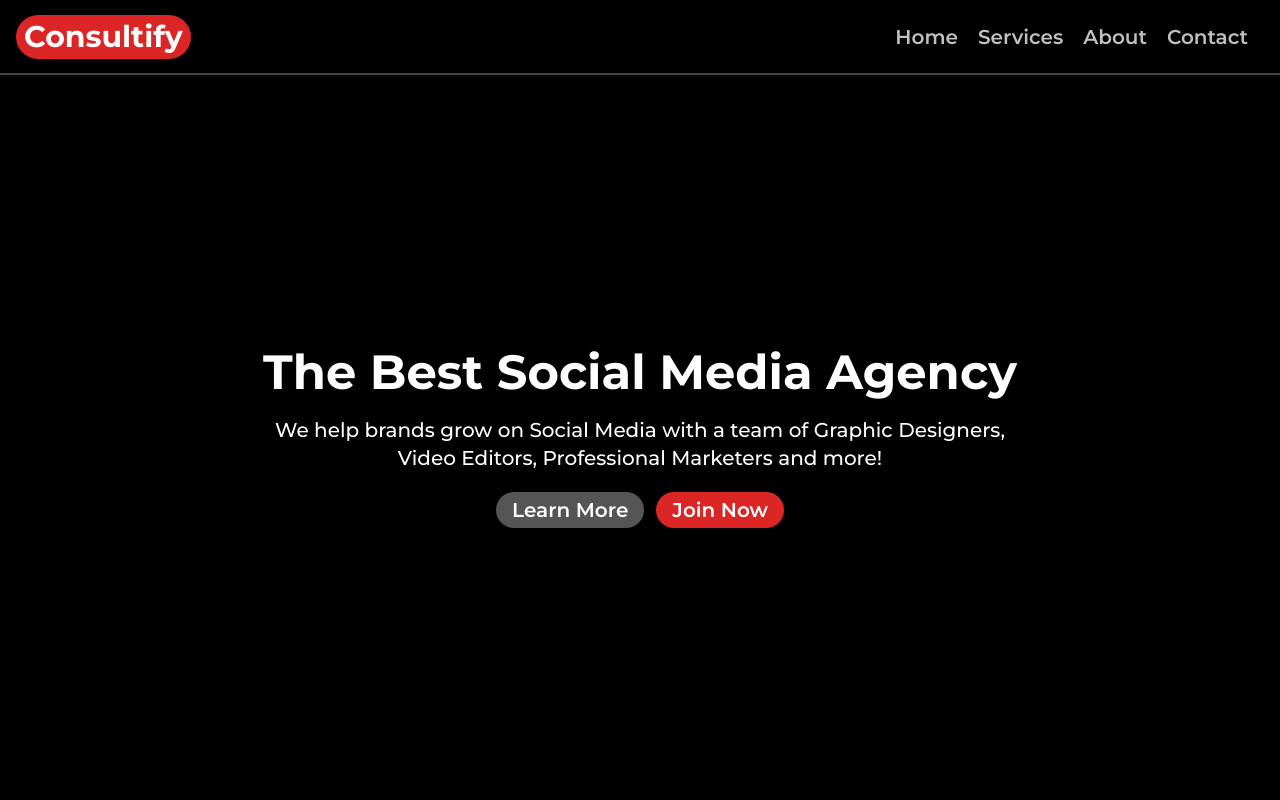
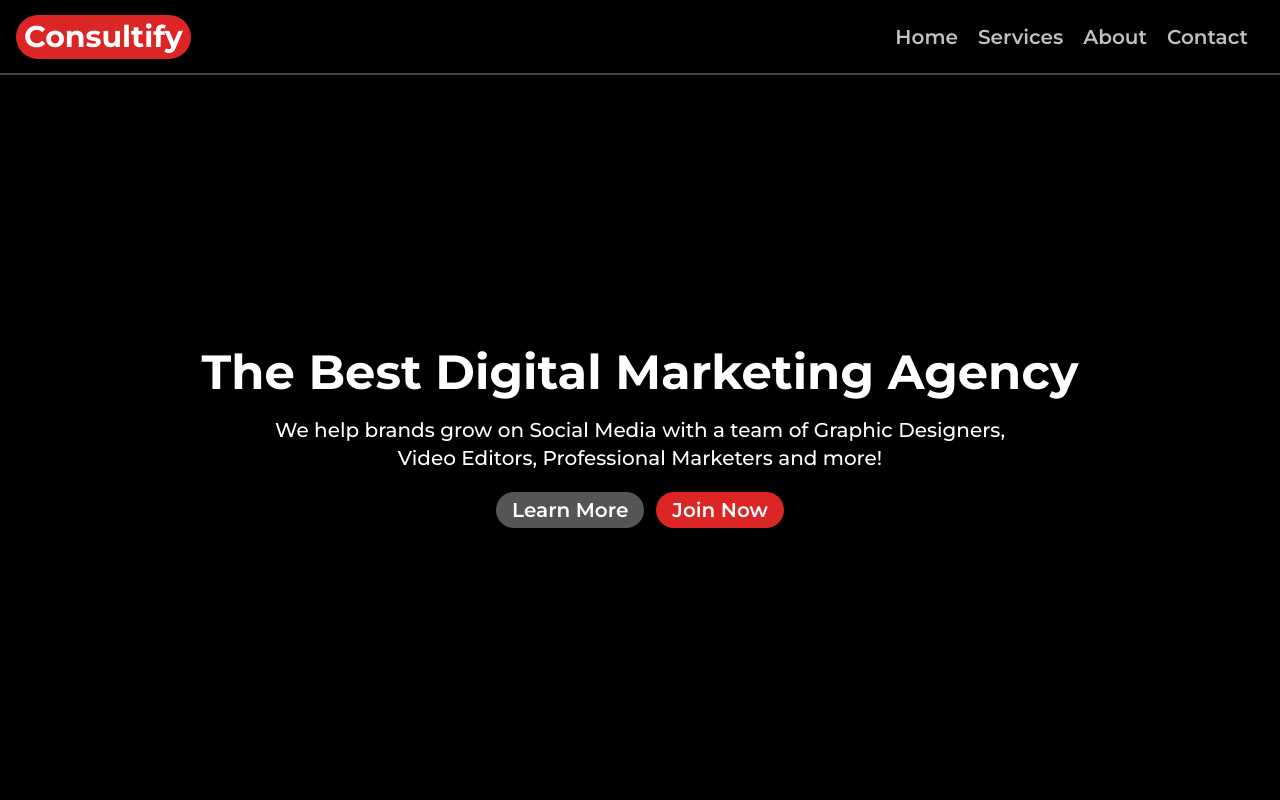
Before and after one commit to valtonkasami/consultify, a Next.js app: page / in a window 1280 px wide. Shown: the top 800 px of the page. Built offline with nearby package versions, Linux system fonts and the light colour scheme.

Commit message:
new title

```diff
--- a/src/app/page.tsx
+++ b/src/app/page.tsx
@@ -17,7 +17,7 @@ export default function Home() {
     <div className='yoo max-sm:mb-10 mt-[75px] flex flex-col items-center justify-center space-y-5'>
 
 
-      <h1 className='max-sm:mt-10 text-white text-5xl font-bold text-center max-sm:text-4xl'>The Best Social<br className='hero:hidden'/> Media Agency</h1>
+      <h1 className='max-sm:mt-10 text-white text-5xl font-bold text-center max-sm:text-4xl'>The Best Digital<br className='hero:hidden'/> Marketing Agency</h1>
       <p className='text-white text-center text-xl w-[750px] max-hero:w-[500px] max-sm:w-[350px] font-medium'>We help brands grow on Social Media with a team of Graphic Designers, Video Editors, Professional Marketers and more!</p>
 
       <div className='space-x-3'>
```
